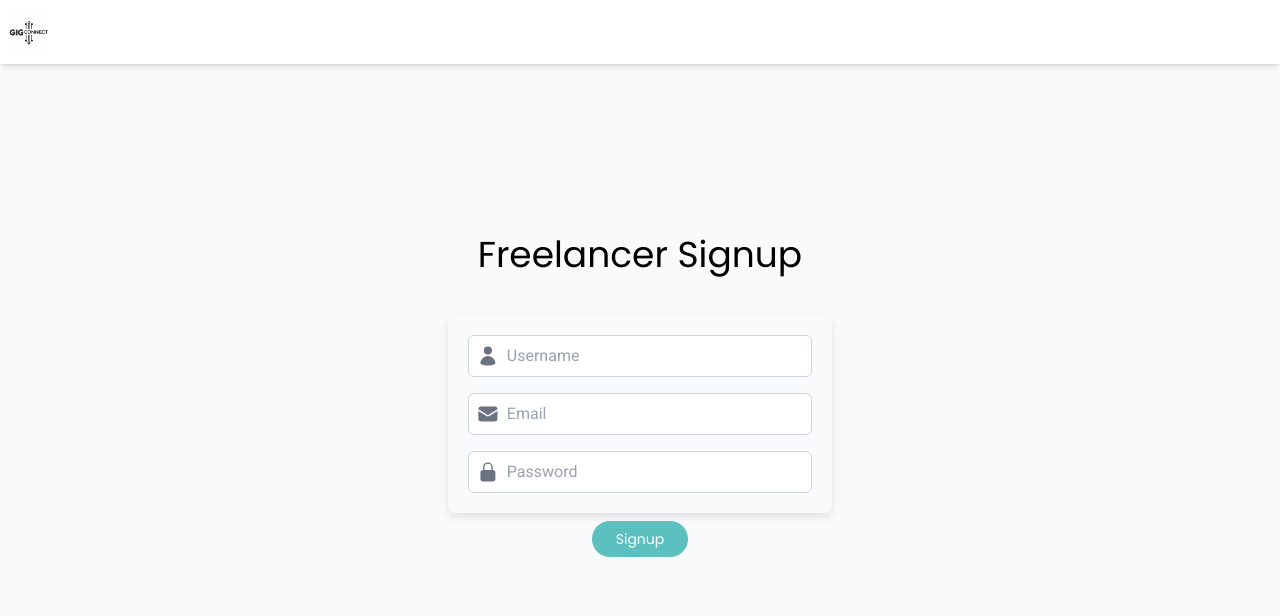
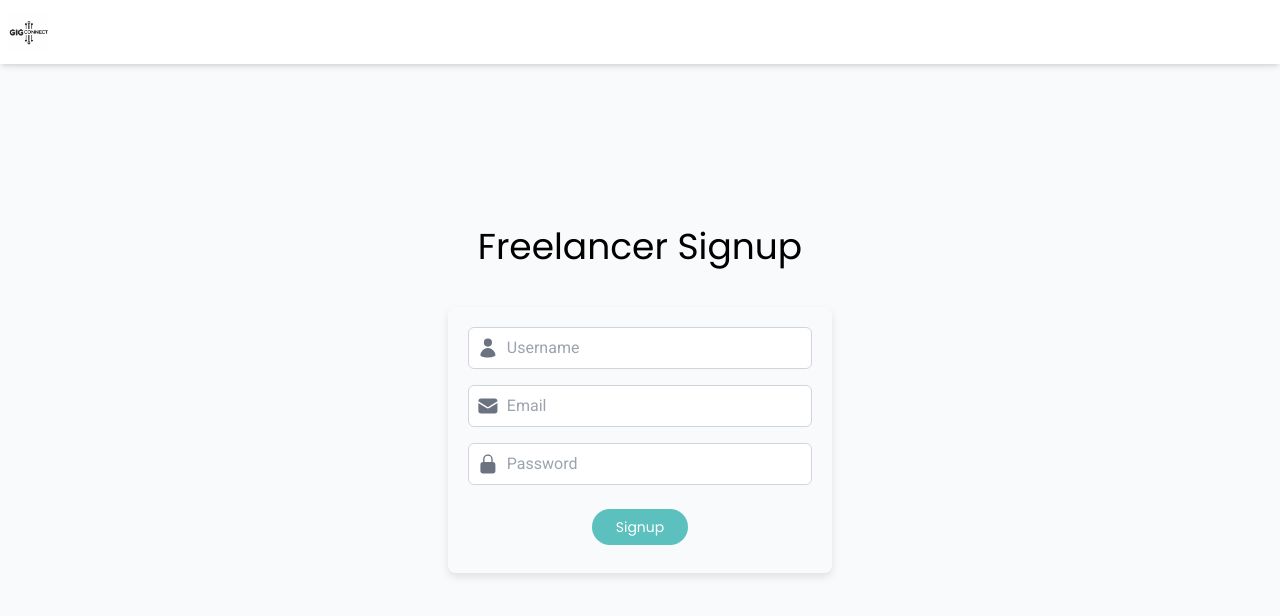
Before and after one commit to bozize/gigconnect1, a React (Vite) app: page /signup/freelancer in a window 1280 px wide. Shown: the top 616 px of the page. Built offline with nearby package versions, Linux system fonts and the light colour scheme.

Commit message:
connected to the backend

```diff
--- a/src/pages/FreelancerSignupPage.jsx
+++ b/src/pages/FreelancerSignupPage.jsx
@@ -67,9 +67,7 @@ const FreelancerSignupPage = () => {
         {error && <p className="text-red-500 mt-2 text-sm">{error}</p>}
 
 
-
-      </form>
-      <div className="flex justify-center py-2 px-2">
+        <div className="flex justify-center py-2 px-2">
         <button
           type="submit"
           disabled={loading}
@@ -78,7 +76,9 @@ const FreelancerSignupPage = () => {
           {loading ? 'Signing up...' : 'Signup'}
         </button>
         </div>
-    </div>
+
+      </form>
+      </div>
   );
 };
 
```
